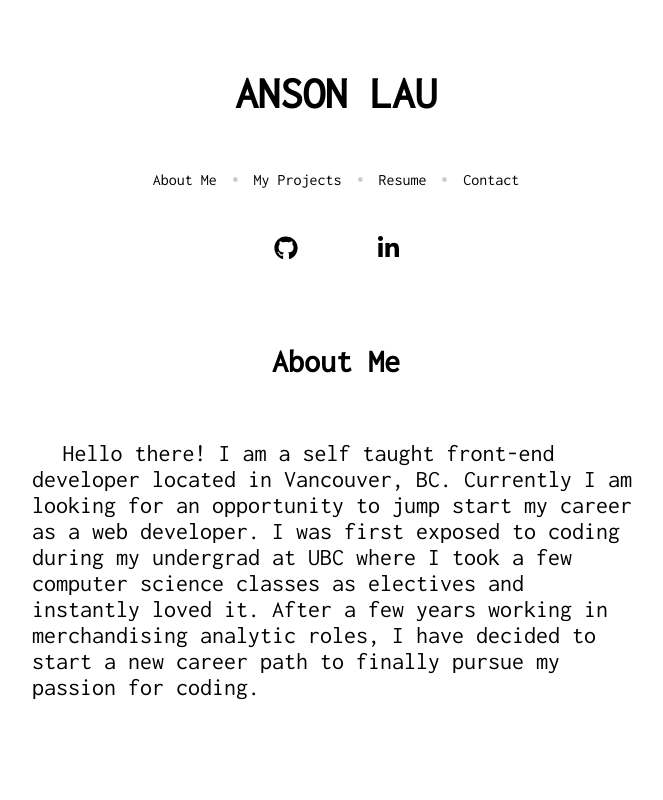
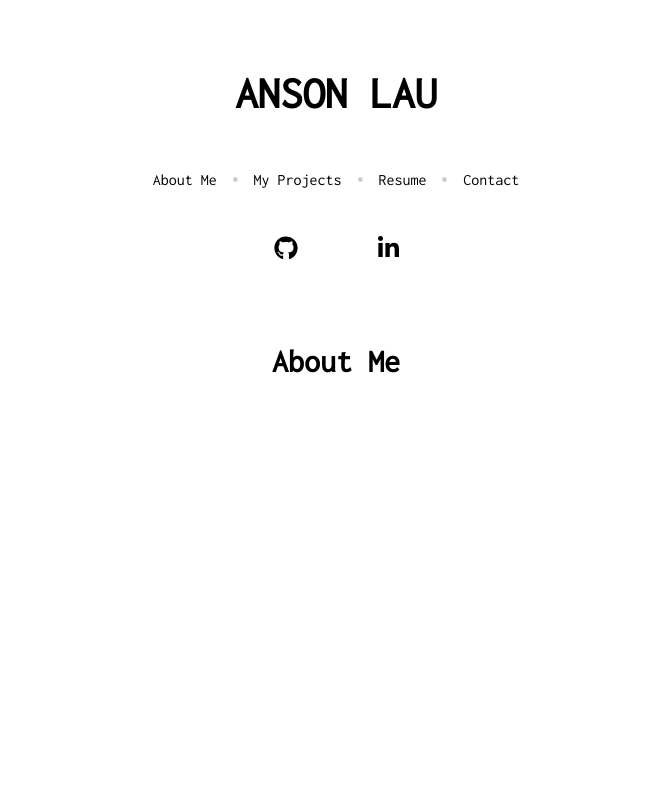
Before and after one commit to alau9/my-portfolio, a React (Create React App) app: page /about in a window 1280 px wide. Shown: the top 800 px of the page, without its empty margins (304-967 px from the left). Built offline with nearby package versions, Linux system fonts and the light colour scheme.

Commit message:
removing about

```diff
--- a/src/pages/about/about.component.jsx
+++ b/src/pages/about/about.component.jsx
@@ -12,13 +12,6 @@ const AboutPage = () => (
     <div className="content-container layered">
       <div className="contents">
         <p>
-        Hello there! I am a self taught front-end developer located in Vancouver, BC.
-          Currently I am looking for an opportunity to jump start my career as a
-          web developer. I was first exposed to coding during my undergrad at
-          UBC where I took a few computer science classes as electives and instantly
-          loved it. After a few years working in merchandising analytic roles, I
-          have decided to start a new career path to finally pursue my passion
-          for coding.{" "}
         </p>
       </div>
     </div>
```
